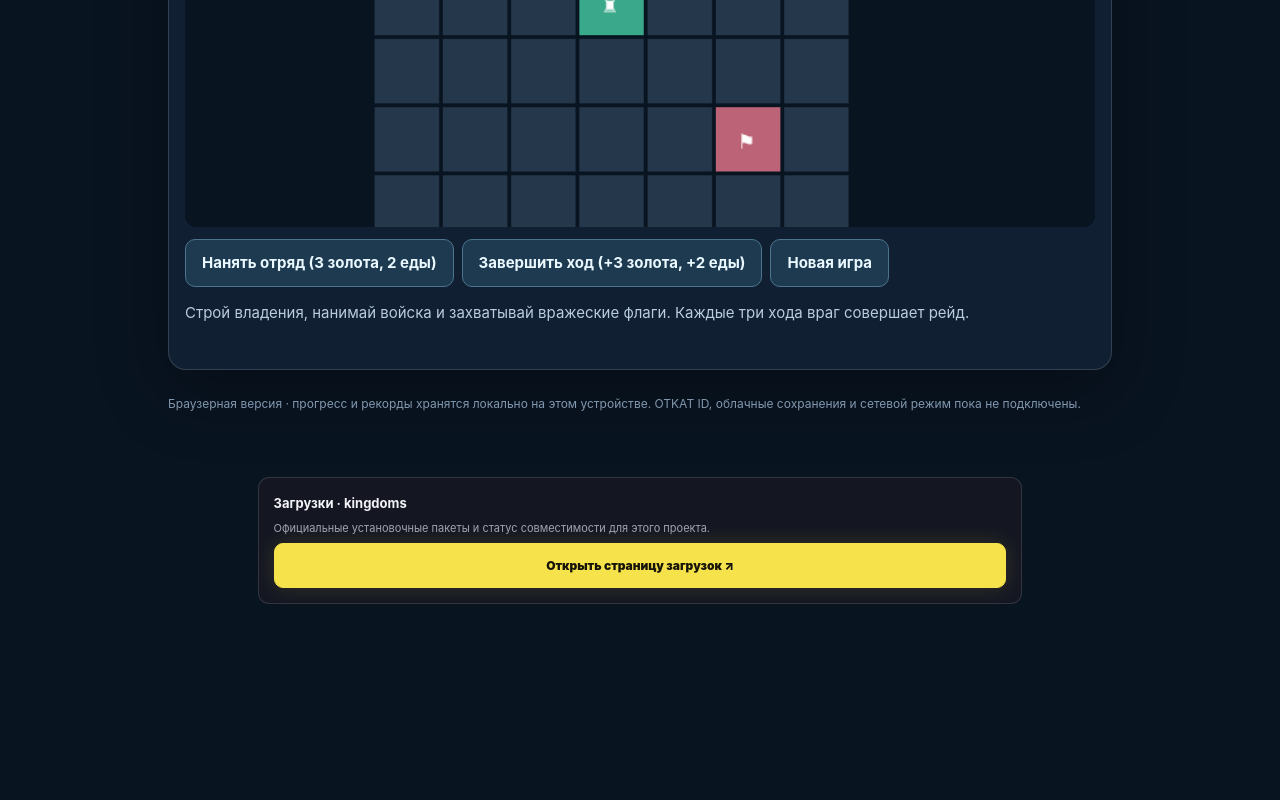
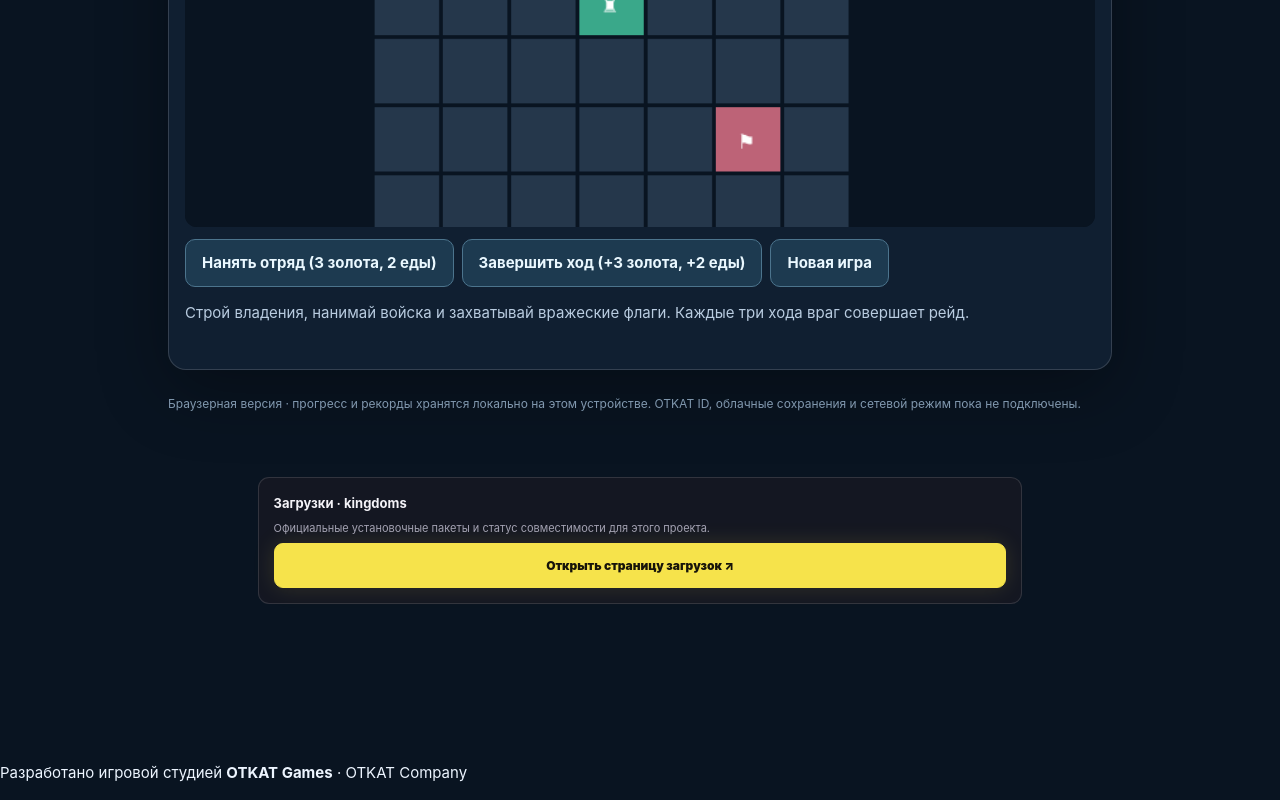
Before and after one commit to OTKAT628/otkat-games, a plain HTML site: page web/kingdoms/index.html in a window 1280 px wide. Shown: the part 1588-2388 px from the top of the page. Before the commit the page ends 2334 px from the top, so only its background shows below. Drawn offline with Linux system fonts and the light colour scheme.

Commit message:
Add OTKAT Games studio attribution inside game

```diff
--- a/web/kingdoms/index.html
+++ b/web/kingdoms/index.html
@@ -1,4 +1,4 @@
 <!doctype html>
 <html lang="ru"><head><meta charset="utf-8"><meta name="viewport" content="width=device-width,initial-scale=1,viewport-fit=cover"><meta name="theme-color" content="#091421"><title>Tiny Kingdoms — OTKAT Games</title><meta name="description" content="Развивай маленькое королевство: добывай ресурсы, нанимай отряды, расширяй границы и захватывай вражеские земли."><link rel="stylesheet" href="../styles.css"><style>
 body{background:#091421;color:#edf5ff}.play-wrap{max-width:980px;margin:0 auto;padding:32px 18px 70px}.play-head{padding:26px 0}.play-head h1{font-size:clamp(34px,7vw,58px);margin:8px 0}.play-head p{color:#a8bdd3;line-height:1.6}.game-panel{border:1px solid #ffffff26;background:#101f31;border-radius:18px;padding:16px;box-shadow:0 20px 70px #0005}.game-top{display:flex;justify-content:space-between;gap:12px;flex-wrap:wrap;align-items:center;margin-bottom:12px}.game-top button,.actions button{background:#1d3a50;color:#eaf8ff;border:1px solid #4c748d;border-radius:10px;padding:11px 16px;font-weight:700}.game-top button:hover,.actions button:hover{background:#27516b}.stage{width:100%;overflow:hidden;border-radius:12px;background:#08121f}canvas{display:block;width:100%;height:auto;touch-action:manipulation}.actions{display:flex;flex-wrap:wrap;gap:8px;margin-top:12px}.game-help{color:#b9cce0;line-height:1.6;min-height:48px;margin:14px 0 4px}#status{font-weight:800;color:#75e4ce}.back{color:#80e4d8;text-decoration:none}.disclaimer{font-size:12px;color:#8198ae;margin-top:24px}@media(max-width:560px){.game-panel{padding:9px}.play-wrap{padding-left:10px;padding-right:10px}}
-</style></head><body><header class="nav"><a class="logo" href="../index.html">OTKAT<span>GAMES</span></a><nav><a href="../games/index.html">Игры</a><a href="../apps/index.html">Приложения</a></nav></header><main class="play-wrap" data-game="kingdoms"><section class="play-head"><a class="back" href="../games/index.html">← Все игры</a><p class="eyebrow">Стратегия · пошаговая · экономика</p><h1>Tiny Kingdoms</h1><p>Развивай маленькое королевство: добывай ресурсы, нанимай отряды, расширяй границы и захватывай вражеские земли.</p></section><section class="game-panel"><div class="game-top"><strong>Игровая зона</strong><span id="status">Очки: 0</span></div><div class="stage"><canvas width="720" height="480" aria-label="Tiny Kingdoms игровое поле"></canvas></div><div class="actions" id="actions"></div><p class="game-help" id="help"></p></section><p class="disclaimer">Браузерная версия · прогресс и рекорды хранятся локально на этом устройстве. OTKAT ID, облачные сохранения и сетевой режим пока не подключены.</p><section class="section" style="padding:28px 7vw"><div class="platform-card"><b>Загрузки · kingdoms</b><span>Официальные установочные пакеты и статус совместимости для этого проекта.</span><a class="button" href="../downloads/kingdoms.html">Открыть страницу загрузок ↗</a></div></section></main><script src="../new-games.js"></script></body></html>
+</style></head><body><header class="nav"><a class="logo" href="../index.html">OTKAT<span>GAMES</span></a><nav><a href="../games/index.html">Игры</a><a href="../apps/index.html">Приложения</a></nav></header><main class="play-wrap" data-game="kingdoms"><section class="play-head"><a class="back" href="../games/index.html">← Все игры</a><p class="eyebrow">Стратегия · пошаговая · экономика</p><h1>Tiny Kingdoms</h1><p>Развивай маленькое королевство: добывай ресурсы, нанимай отряды, расширяй границы и захватывай вражеские земли.</p></section><section class="game-panel"><div class="game-top"><strong>Игровая зона</strong><span id="status">Очки: 0</span></div><div class="stage"><canvas width="720" height="480" aria-label="Tiny Kingdoms игровое поле"></canvas></div><div class="actions" id="actions"></div><p class="game-help" id="help"></p></section><p class="disclaimer">Браузерная версия · прогресс и рекорды хранятся локально на этом устройстве. OTKAT ID, облачные сохранения и сетевой режим пока не подключены.</p><section class="section" style="padding:28px 7vw"><div class="platform-card"><b>Загрузки · kingdoms</b><span>Официальные установочные пакеты и статус совместимости для этого проекта.</span><a class="button" href="../downloads/kingdoms.html">Открыть страницу загрузок ↗</a></div></section></main><script src="../new-games.js"></script><p class="studio-credit">Разработано игровой студией <strong>OTKAT Games</strong> · OTKAT Company</p></body></html>
```
